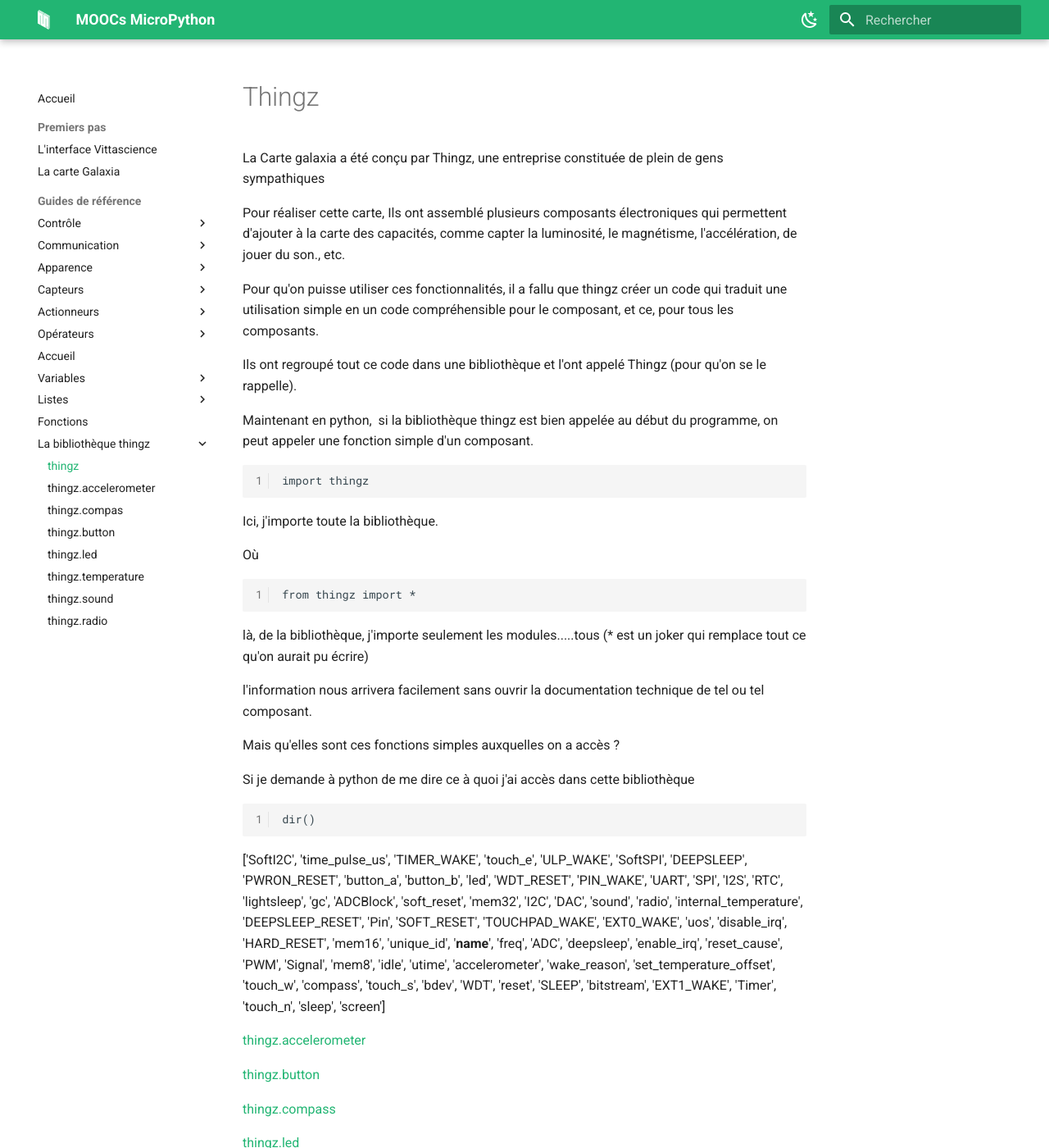
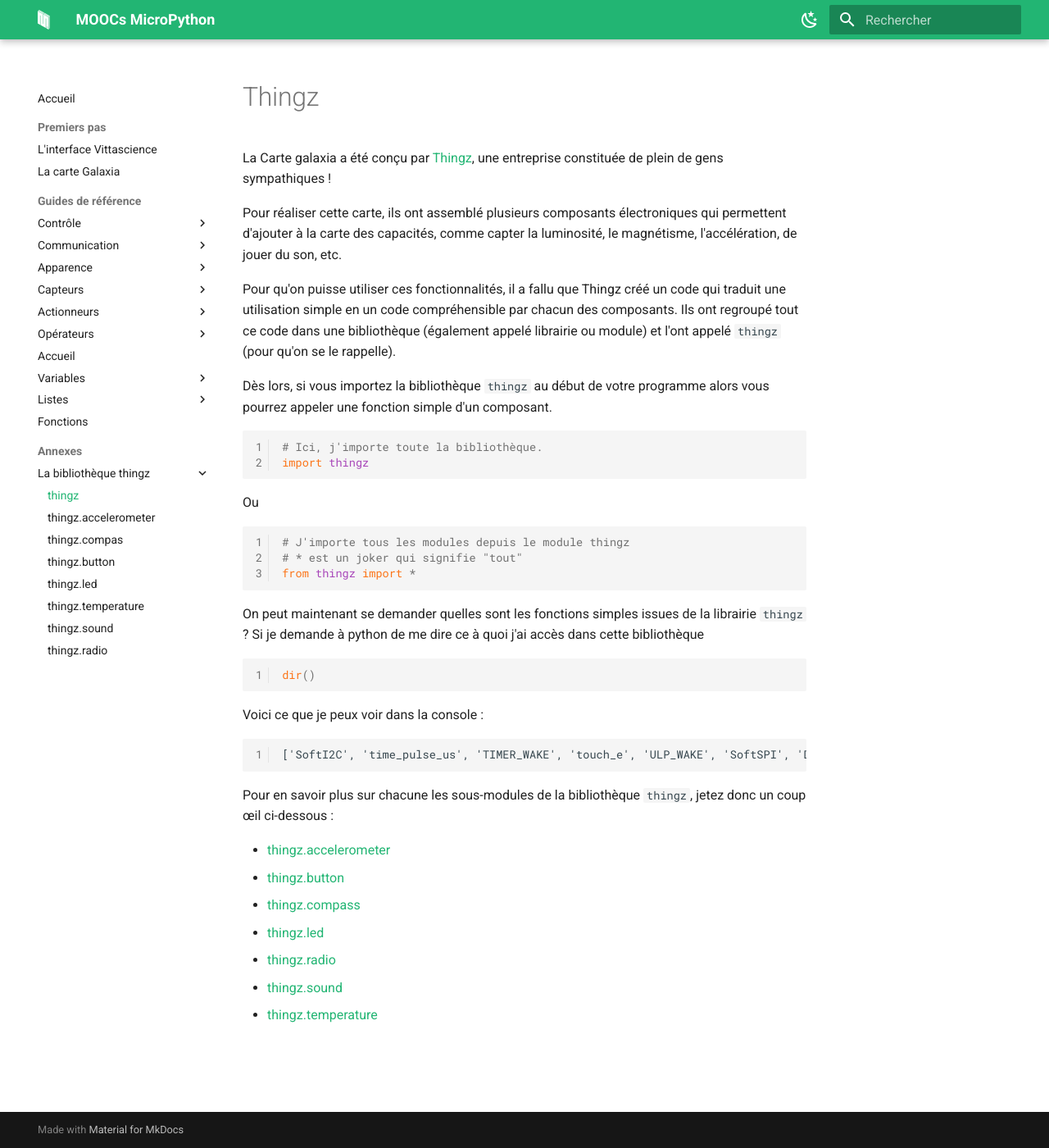
Before and after one commit to imt-atlantique/micropython_doc, an MkDocs documentation site: the page built from docs/thingz/thingz.md, in a window 1280 px wide and 1400 px high. Shown: the whole window at 82% size. Built offline with MkDocs 1.6.1 and Material for MkDocs 9.7.7, drawn with Linux system fonts in a browser that asks for light colours.

Commit message:
Modifications mineures et ajout des quiz

````diff
--- a/docs/thingz/thingz.md
+++ b/docs/thingz/thingz.md
@@ -1,56 +1,44 @@
 # Thingz
 
-La Carte galaxia a été conçu par Thingz, une entreprise constituée de plein de gens sympathiques
+La Carte galaxia a été conçu par [Thingz](https://thingz.co/), une entreprise constituée de plein de gens sympathiques !
 
-Pour réaliser cette carte, Ils ont assemblé plusieurs composants électroniques qui permettent d'ajouter à la carte des capacités, comme capter la luminosité, le magnétisme, l'accélération, de jouer du son., etc.
+Pour réaliser cette carte, ils ont assemblé plusieurs composants électroniques qui permettent d'ajouter à la carte des capacités, comme capter la luminosité, le magnétisme, l'accélération, de jouer du son, etc.
 
-Pour qu'on puisse utiliser ces fonctionnalités, il a fallu que thingz créer un code qui traduit une utilisation simple en un code compréhensible pour le composant, et ce, pour tous les composants.
+Pour qu'on puisse utiliser ces fonctionnalités, il a fallu que Thingz créé un code qui traduit une utilisation simple en un code compréhensible par chacun des composants. Ils ont regroupé tout ce code dans une bibliothèque (également appelé librairie ou module) et l'ont appelé `#!python thingz` (pour qu'on se le rappelle).
 
-Ils ont regroupé tout ce code dans une bibliothèque et l'ont appelé Thingz (pour qu'on se le rappelle).
+Dès lors, si vous importez la bibliothèque `#!python thingz` au début de votre programme alors vous pourrez appeler une fonction simple d'un composant.
 
-Maintenant en python,  si la bibliothèque thingz est bien appelée au début du programme, on peut appeler une fonction simple d'un composant.
 
+```python
+# Ici, j'importe toute la bibliothèque.
+import thingz
 ```
 
-import thingz
+Ou
 
-```
-Ici, j'importe toute la bibliothèque.
-
-Où
-
+```python
+# J'importe tous les modules depuis le module thingz
+# * est un joker qui signifie "tout"
+from thingz import *
 ```
 
-from thingz import *
+On peut maintenant se demander quelles sont les fonctions simples issues de la librairie `#!python thingz` ? Si je demande à python de me dire ce à quoi j'ai accès dans cette bibliothèque
 
-```
-là, de la bibliothèque, j'importe seulement les modules.....tous (* est un joker qui remplace tout ce qu'on aurait pu écrire)
-
-
-
-l'information nous arrivera facilement sans ouvrir la documentation technique de tel ou tel composant.
-
-Mais qu'elles sont ces fonctions simples auxquelles on a accès ?
-
-Si je demande à python de me dire ce à quoi j'ai accès dans cette bibliothèque
-
-```
+```python
 dir()
-
 ```
 
+Voici ce que je peux voir dans la console :
+```
 ['SoftI2C', 'time_pulse_us', 'TIMER_WAKE', 'touch_e', 'ULP_WAKE', 'SoftSPI', 'DEEPSLEEP', 'PWRON_RESET', 'button_a', 'button_b', 'led', 'WDT_RESET', 'PIN_WAKE', 'UART', 'SPI', 'I2S', 'RTC', 'lightsleep', 'gc', 'ADCBlock', 'soft_reset', 'mem32', 'I2C', 'DAC', 'sound', 'radio', 'internal_temperature', 'DEEPSLEEP_RESET', 'Pin', 'SOFT_RESET', 'TOUCHPAD_WAKE', 'EXT0_WAKE', 'uos', 'disable_irq', 'HARD_RESET', 'mem16', 'unique_id', '__name__', 'freq', 'ADC', 'deepsleep', 'enable_irq', 'reset_cause', 'PWM', 'Signal', 'mem8', 'idle', 'utime', 'accelerometer', 'wake_reason', 'set_temperature_offset', 'touch_w', 'compass', 'touch_s', 'bdev', 'WDT', 'reset', 'SLEEP', 'bitstream', 'EXT1_WAKE', 'Timer', 'touch_n', 'sleep', 'screen']
+```
 
-[thingz.accelerometer](thingz_accelerometer.md)
+Pour en savoir plus sur chacune les sous-modules de la bibliothèque `#!python thingz`, jetez donc un coup  œil ci-dessous :
 
-[thingz.button](thingz_button.md)
-
-[thingz.compass](thingz_compass.md)
-
-[thingz.led](thingz_led.md)
-
-[thingz.radio](thingz_radio.md)
-
-[thingz.sound](thingz_sound.md)
-
-[thingz.temperature](thingz_temperature.md)
+* [thingz.accelerometer](thingz_accelerometer.md)
+* [thingz.button](thingz_button.md)
+* [thingz.compass](thingz_compass.md)
+* [thingz.led](thingz_led.md)
+* [thingz.radio](thingz_radio.md)
+* [thingz.sound](thingz_sound.md)
+* [thingz.temperature](thingz_temperature.md)
--- a/mkdocs.yml
+++ b/mkdocs.yml
@@ -36,6 +36,7 @@
     - 'Listes':
         - "créer une liste d'éléments": 'listes/liste_avec_elts.md'
     - 'Fonctions': 'fonctions/fonction.md'
+  - 'Annexes':
     - 'La bibliothèque thingz':
         - 'thingz': 'thingz/thingz.md'
         - 'thingz.accelerometer': 'thingz/thingz_accelerometer.md'
````
Also changed, not shown: docs/quiz/quiz1-question3.md (added, +28 -0 lines), docs/quiz/quiz1_question3.png (added).
